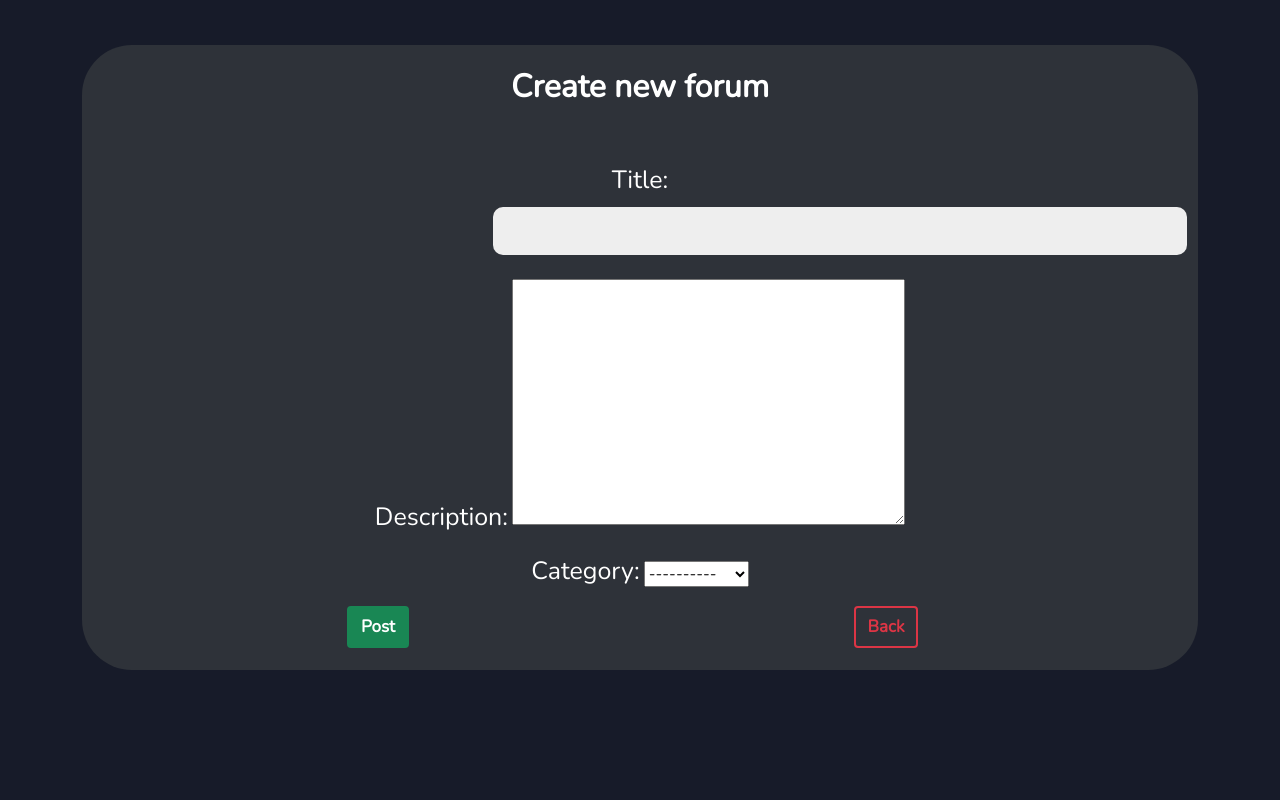
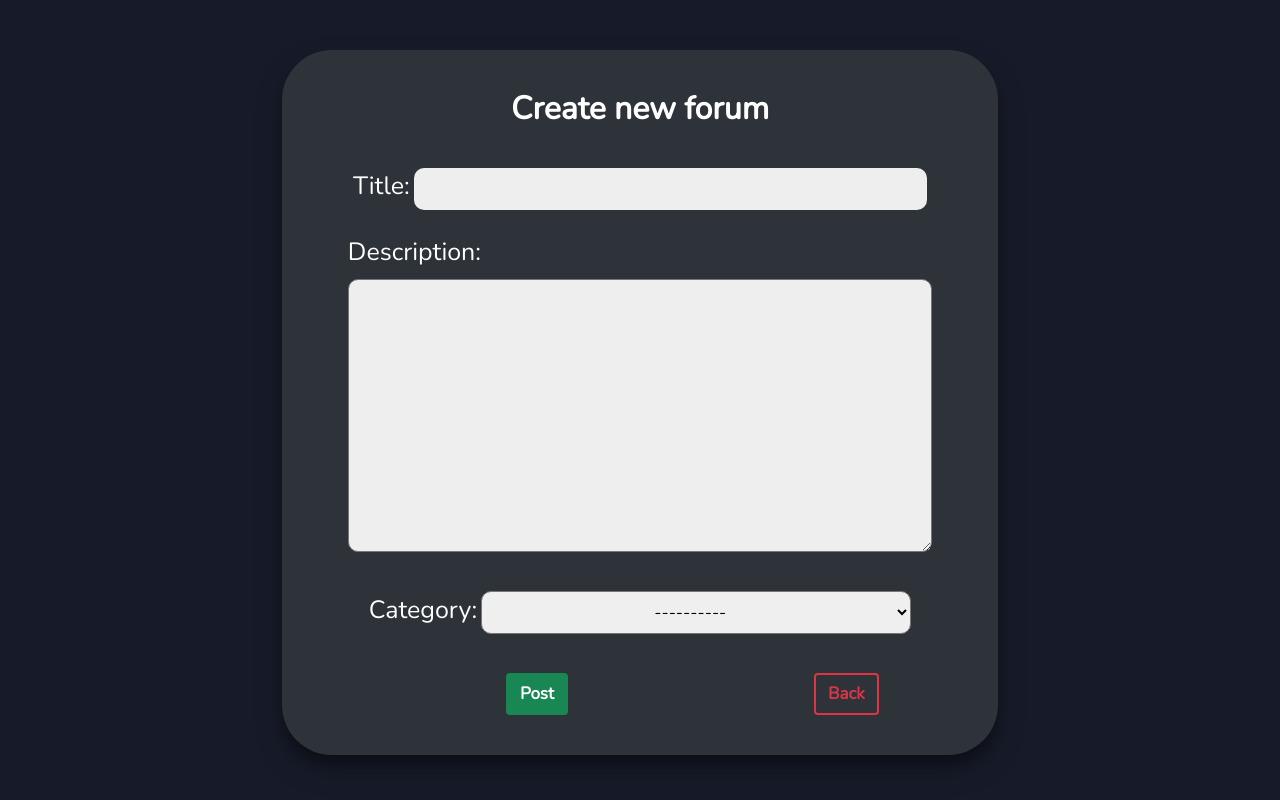
Before and after one commit to Jakarin-Jojo/ThaiMoung, a Django app: page /forums/create_forum/ in a window 1280 px wide; the page is wider, and only the part inside the window is pictured. Run offline with Django 3.2, Linux system fonts and the light colour scheme; the visitor is signed in with stand-in values (Sample User, id 1).

Commit message:
styling create forum

```diff
--- a/forums/static/forums/create_forum.css
+++ b/forums/static/forums/create_forum.css
@@ -17,20 +17,10 @@ h2 {
 	font-weight: bold;
 }
 
-.btn {
-	font-size: 17px;
-	font-weight: bold;
-	border-width: 2px;
-}
-
 label {
-	text-align: left;
 	color: #FFFFFF;
 	font-size: 25px;
-}
-
-select.form-select {
-	border-radius: 10px;
+	text-align: -webkit-left;
 }
 
 form {
@@ -39,18 +29,48 @@ form {
 	align-items: center;
 	justify-content: center;
 	flex-direction: column;
-	padding: 0 50px;
+	padding: 15px 50px 0;
 	height: 100%;
-	text-align: center;
-	margin-top: 45px;
+	margin-top: 50px;
+	margin-left: 200px;
+	margin-right: 200px;
 	border-radius: 50px;
+	box-shadow: 0 14px 28px rgba(0,0,0,0.25),
+			0 10px 10px rgba(0,0,0,0.22);
 }
 
 input {
 	background-color: #eee;
+	font-size: 17px;
+	justify-content: center;
 	border: none;
-	padding: 12px 15px;
-	margin: 8px 200px;
+	padding: 8px 147px;
+	margin: 8px 0;
+	border-radius: 10px;
+}
+
+textarea {
+	background-color: #eee;
+	font-size: 17px;
+	position: center;
+	padding: 8px 15px;
+	margin: 8px 0;
 	width: 100%;
 	border-radius: 10px;
 }
+
+select {
+	font-size: 17px;
+	text-align: center;
+	padding: 8px 160px;
+	margin: 8px 0;
+	border-radius: 10px;
+}
+
+.btn {
+	font-size: 17px;
+	font-weight: bold;
+	border-width: 2px;
+	text-align: center;
+	margin: 15px 162px;
+}
--- a/forums/templates/forums/create_forum.html
+++ b/forums/templates/forums/create_forum.html
@@ -11,7 +11,7 @@
 {% block content %}
 
 <form method="post">
-  <h2> Create new forum </h2><br><br>
+  <h2> Create new forum </h2><br>
     {% csrf_token %}
     {{ form.as_p }}
     <div class="container">
```
